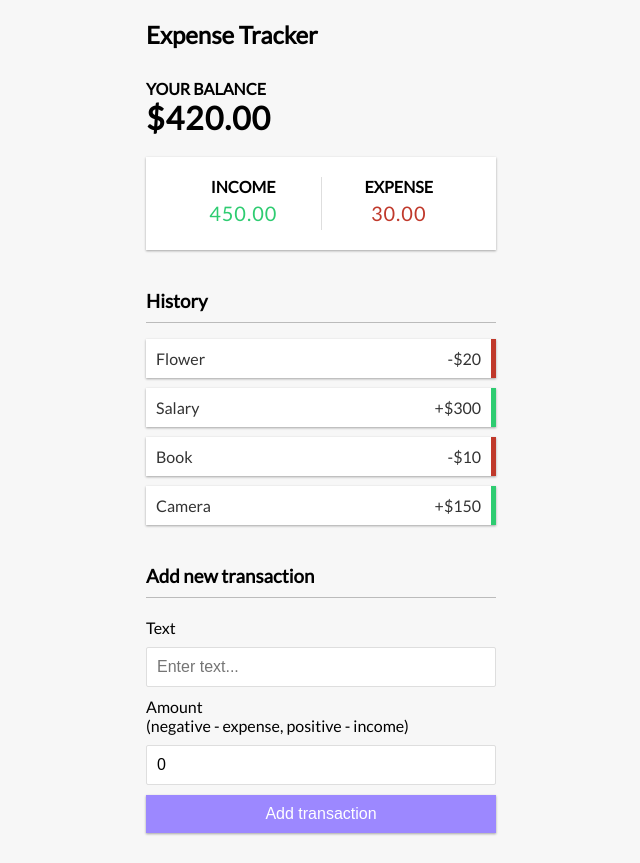
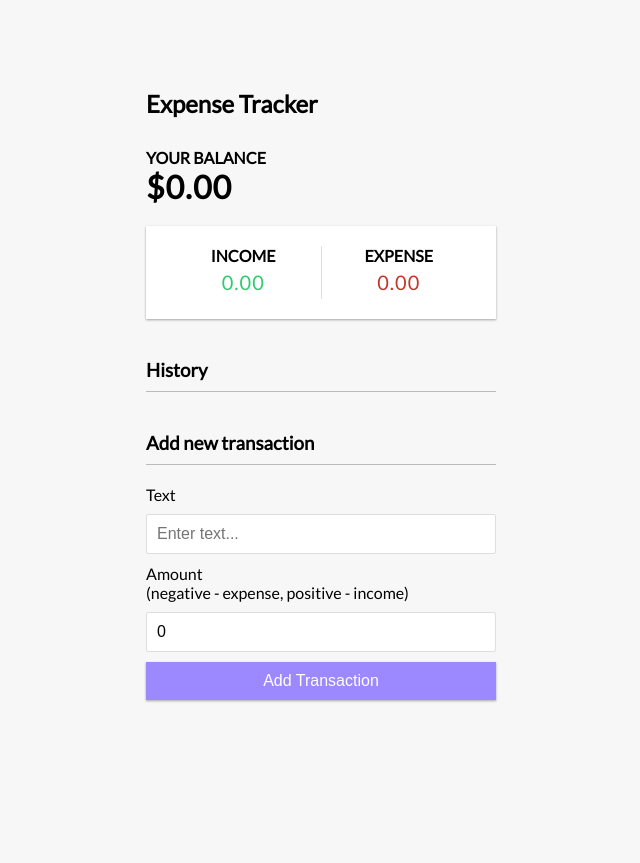
Before and after one commit to muneebzafarqureshi/expensetracker, a React (Create React App) app: page / in a window 1280 px wide. Shown: the whole page, without its empty margins (319-959 px from the left). After the commit the page ends 800 px from the top, so only its background shows below. Built offline with nearby package versions, Linux system fonts and the light colour scheme.

Commit message:
Done, AppRunning
Everything working OK

```diff
--- a/src/components/AddTransaction.js
+++ b/src/components/AddTransaction.js
@@ -1,15 +1,28 @@
-import React, {useState} from 'react'
+import React, {useState, useContext} from 'react'
+import {GlobalContext} from '../context/GlobalState';
+
 
 export const AddTransaction = () => {
+
     const [text, setText] = useState('');
     const [amount, setAmount] = useState(0);
+    const {addTransaction} = useContext(GlobalContext);
+    const onSubmit = e => {
+      e.preventDefault();
 
+      const newTransaction = {
+        id:Math.floor(Math.random() * 100000000),
+        text,
+        amount: +amount
+      }
 
+      addTransaction(newTransaction);
+    }
 
     return (
         <>
             <h3>Add new transaction</h3>
-      <form>
+      <form onSubmit={onSubmit}>
         <div className="form-control">
           <label htmlFor="text">Text</label>
           <input type="text" value = {text} onChange={(e) => setText(e.target.value)} placeholder="Enter text..." />
@@ -21,7 +34,7 @@ export const AddTransaction = () => {
           >
           <input type="number" value = {amount} onChange={(e) => setAmount(e.target.value)} placeholder="Enter amount..." />
         </div>
-        <button className="btn">Add transaction</button>
+        <button className="btn">Add Transaction</button>
       </form>
         </>
     )
--- a/src/components/Balance.js
+++ b/src/components/Balance.js
@@ -6,6 +6,7 @@ export const Balance = () => {
     const { transactions } = useContext(GlobalContext);
 
     const amounts = transactions.map(transaction => transaction.amount);
+    console.log(amounts);
     const total = amounts.reduce((acc, item) => (acc += item), 0).toFixed(2);
 
     return (
--- a/src/components/Transaction.js
+++ b/src/components/Transaction.js
@@ -1,11 +1,14 @@
-import React from 'react'
+import React, {useContext} from 'react';
+import {GlobalContext} from '../context/GlobalState';
 
 export const Transaction = ({transaction}) => {
+    const {deleteTransaction} = useContext(GlobalContext);
     const sign = transaction.amount < 0 ? '-' : '+';
 
     return (
         <li className={transaction.amount < 0 ? 'minus' : 'plus'}>
-            {transaction.text} <span>{sign}${Math.abs(transaction.amount)}</span><button className="delete-btn">x</button>
+            {transaction.text} <span>{sign}${Math.abs(transaction.amount)}</span><button
+            onClick={() => deleteTransaction(transaction.id)} className="delete-btn">x</button>
         </li>
     )
 }
--- a/src/context/AppReducer.js
+++ b/src/context/AppReducer.js
@@ -6,6 +6,12 @@ switch(action.type) {
             transactions: state.transactions.filter(transaction => transaction.id !==
             action.payload)
         }
+    case 'ADD_TRANSACTION':
+        return {
+            ...state,
+            transactions: [action.payload, ...state.transactions]
+        }
+
     default:
         return state;
 }
--- a/src/context/GlobalState.js
+++ b/src/context/GlobalState.js
@@ -3,12 +3,7 @@ import AppReducer from './AppReducer';
 
 //Initial State
 const initialState = {
-    transactions: [
-           { id: 1, text: 'Flower', amount: -20 },
-           { id: 2, text: 'Salary', amount: 300 },
-           { id: 3, text: 'Book', amount: -10 },
-           { id: 4, text: 'Camera', amount: 150 }
-         ]
+    transactions: []
 }
 
 // Create content
@@ -28,9 +23,21 @@ export const GlobalProvider = ({children}) => {
         });
     }
 
+    function addTransaction(transaction){
+        dispatch({
+            type: 'ADD_TRANSACTION',
+            payload: transaction
+        });
+    }
+
+
+
+
     return (<GlobalContext.Provider value={{
-        transactions: state.transactions
+        transactions: state.transactions,
+        deleteTransaction,
+        addTransaction
     }}>
         {children}
-        </GlobalContext.Provider>)
+        </GlobalContext.Provider>);
 }
```
